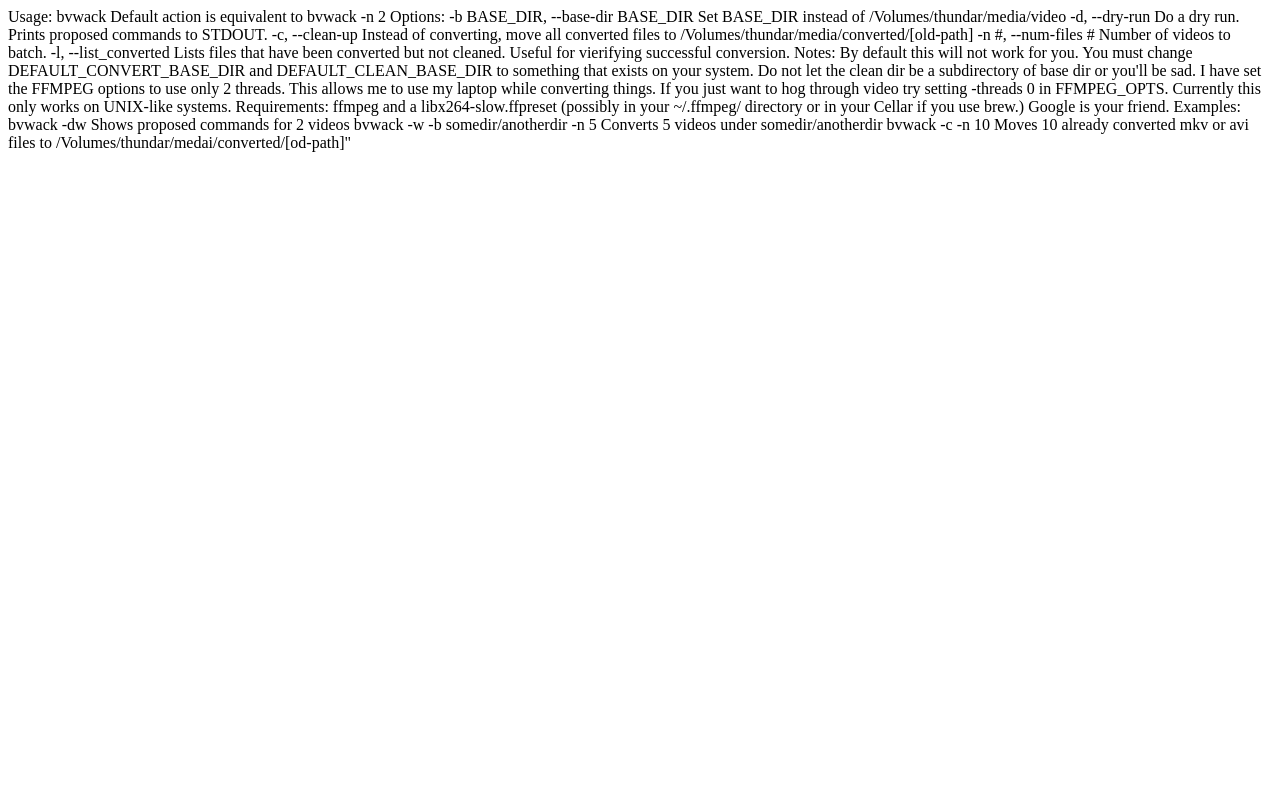
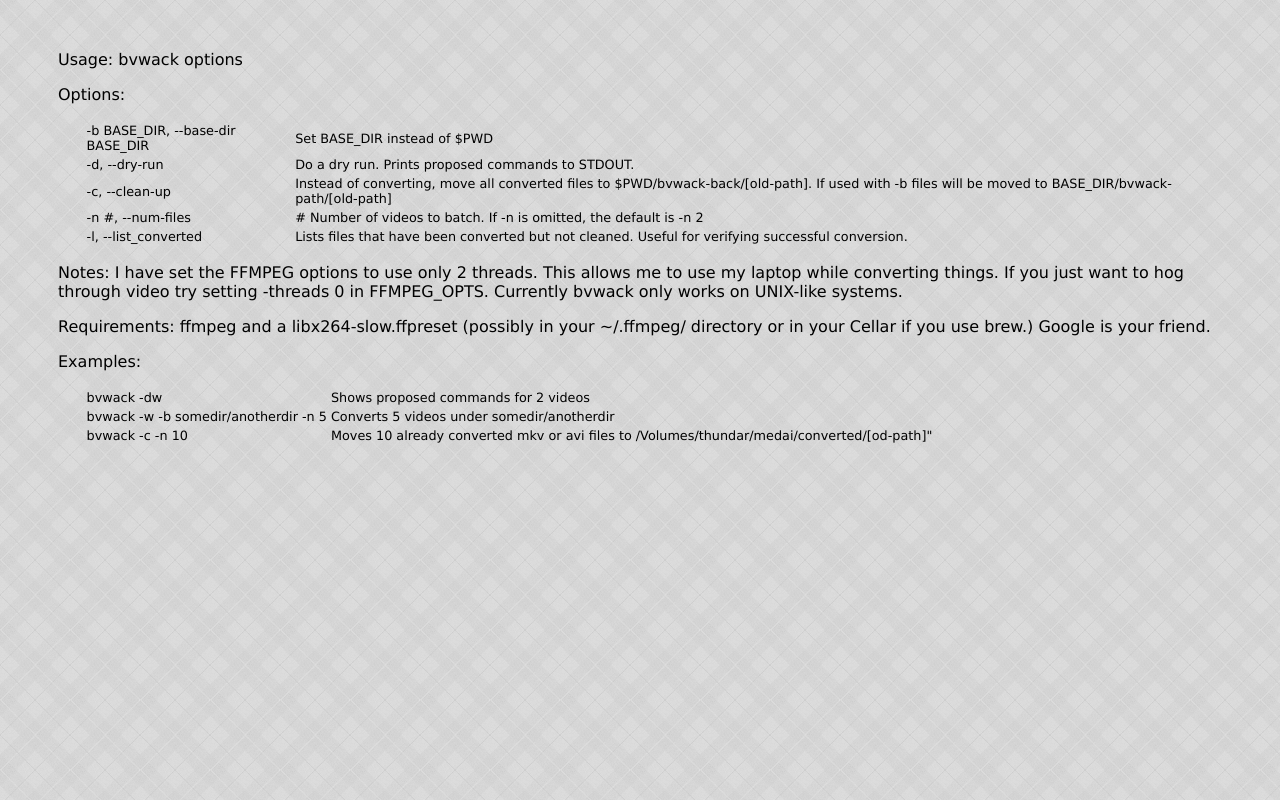
Before and after one commit to robie1373/bvwack, a plain HTML site: page index.html in a window 1280 px wide. Drawn offline with Linux system fonts and the light colour scheme.

Commit message:
less ugly

```diff
--- a/index.html
+++ b/index.html
@@ -1,44 +1,85 @@
 <DOCTYPE html>
     <html lang="en">
     <head>
-        <style type="css">
+        <title>bvwack documentation</title>
+        <style>
             body {
-                font-family: Georgia, sans-serif;
+                font-family: Geneva, Arial, sans-serif;
+                background-image: url('vichy.png');
+                background-repeat: repeat;
+            }
+
+            div.help {
+                margin: 50px;
+            }
+
+            div.indent table {
+                margin-left: 2em;
+                margin-right: 2em;
+                font-size: .8em;
+
+            }
+
+            div.indent tr {
+                padding-top: 5px;
+                padding-bottom: 5px;
             }
         </style>
     </head>
     <body>
-    <div id="help">
+    <div class="help">
 
-        Usage: bvwack
-        <options>
+        <p>Usage: bvwack options</p>
 
+        <p>Options:</p>
 
-            Default action is equivalent to bvwack -n 2
+        <div class="indent">
+            <table>
+                <tr>
+                    <td>-b BASE_DIR, --base-dir BASE_DIR</td>
+                    <td>Set BASE_DIR instead of $PWD</td>
+                </tr>
+                <tr>
+                    <td>-d, --dry-run</td>
+                    <td>Do a dry run. Prints proposed commands to STDOUT.</td>
+                </tr>
+                <tr>
+                    <td>-c, --clean-up</td>
+                    <td> Instead of converting, move all converted files to
+                        $PWD/bvwack-back/[old-path]. If used with -b files will be moved to
+                        BASE_DIR/bvwack-path/[old-path]
+                    </td>
+                </tr>
+                <tr>
+                    <td>-n #, --num-files</td>
+                    <td> # Number of videos to batch. If -n is omitted, the default is -n 2</td>
+                </tr>
+                <tr>
+                    <td>-l, --list_converted</td>
+                    <td> Lists files that have been converted but not cleaned. Useful for verifying
+                        successful
+                        conversion.
+                    </td>
+                </tr>
+            </table>
+        </div>
 
-            Options:
-            -b BASE_DIR, --base-dir BASE_DIR Set BASE_DIR instead of /Volumes/thundar/media/video
-            -d, --dry-run Do a dry run. Prints proposed commands to STDOUT.
-            -c, --clean-up Instead of converting, move all converted files to
-            /Volumes/thundar/media/converted/[old-path]
-            -n #, --num-files # Number of videos to batch.
-            -l, --list_converted Lists files that have been converted but not cleaned. Useful for vierifying successful
-            conversion.
+        <p>Notes: I have set the FFMPEG options to use only 2 threads. This allows me to use my laptop while
+            converting things. If you just want to hog through video try setting -threads 0
+            in FFMPEG_OPTS. Currently bvwack only works on UNIX-like systems.</p>
 
-            Notes: By default this will not work for you. You must change DEFAULT_CONVERT_BASE_DIR
-            and DEFAULT_CLEAN_BASE_DIR to something that exists on your system. Do not let
-            the clean dir be a subdirectory of base dir or you'll be sad. I have set the
-            FFMPEG options to use only 2 threads. This allows me to use my laptop while
-            converting things. If you just want to hog through video try setting -threads 0
-            in FFMPEG_OPTS. Currently this only works on UNIX-like systems.
+        <p>Requirements: ffmpeg and a libx264-slow.ffpreset (possibly in your ~/.ffmpeg/ directory or in your Cellar if
+            you use brew.) Google is your friend.</p>
 
-            Requirements: ffmpeg and a libx264-slow.ffpreset (possibly in your ~/.ffmpeg/ directory or in your Cellar if
-            you use brew.) Google is your friend.
+        <p> Examples:
 
-            Examples:
-            bvwack -dw Shows proposed commands for 2 videos
-            bvwack -w -b somedir/anotherdir -n 5 Converts 5 videos under somedir/anotherdir
-            bvwack -c -n 10 Moves 10 already converted mkv or avi files to /Volumes/thundar/medai/converted/[od-path]"
+        <div class="indent">
+        <table>
+            <tr><td>bvwack -dw</td><td>Shows proposed commands for 2 videos</td></tr>
+            <tr><td>bvwack -w -b somedir/anotherdir -n 5</td><td>Converts 5 videos under somedir/anotherdir</td></tr>
+            <tr><td>bvwack -c -n 10</td><td>Moves 10 already converted mkv or avi files to /Volumes/thundar/medai/converted/[od-path]"</td></tr>
+        </table></div>
+        </p>
 
     </div>
     </body>
```
Also changed, not shown: vichy.png (added).
